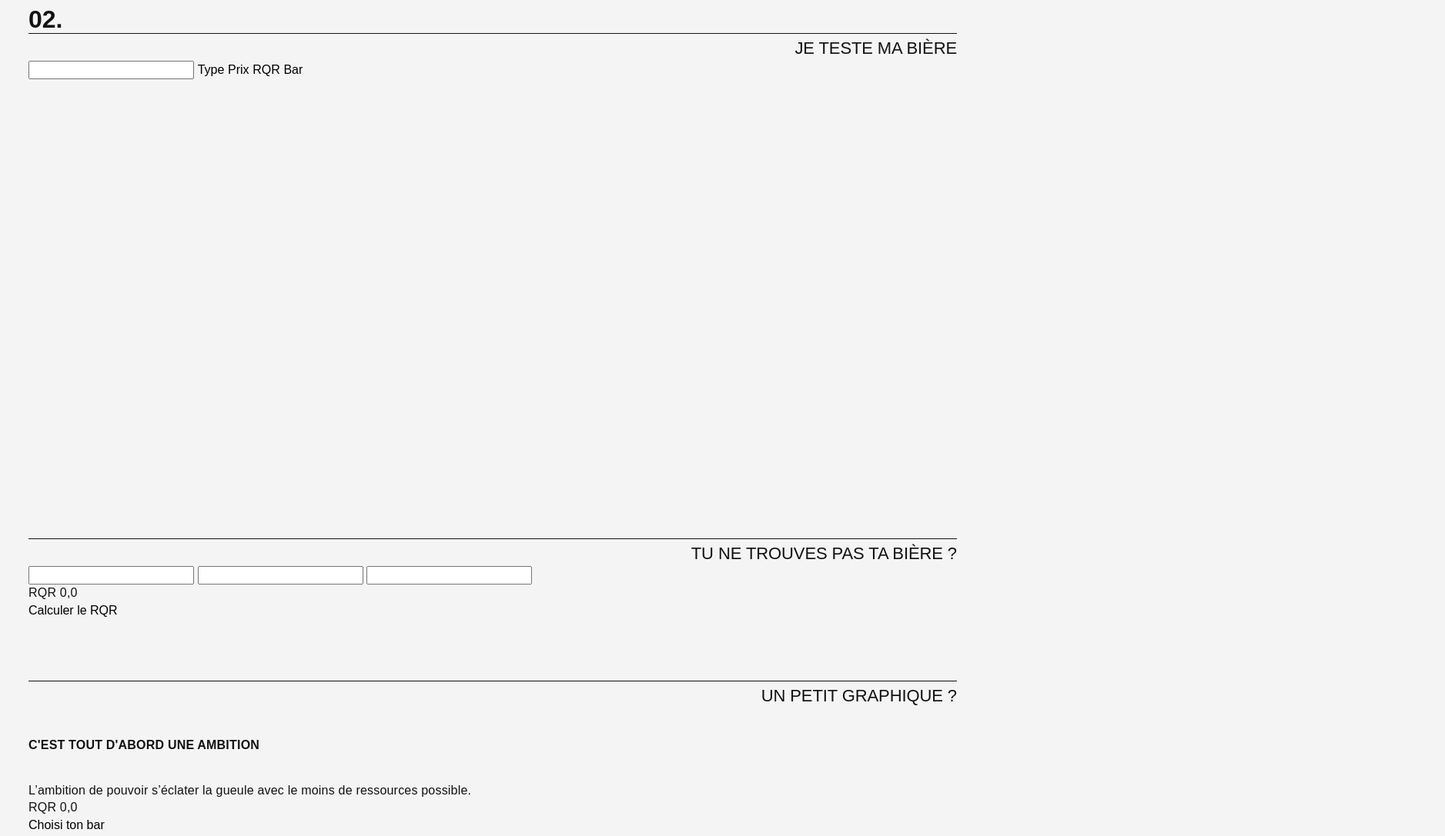
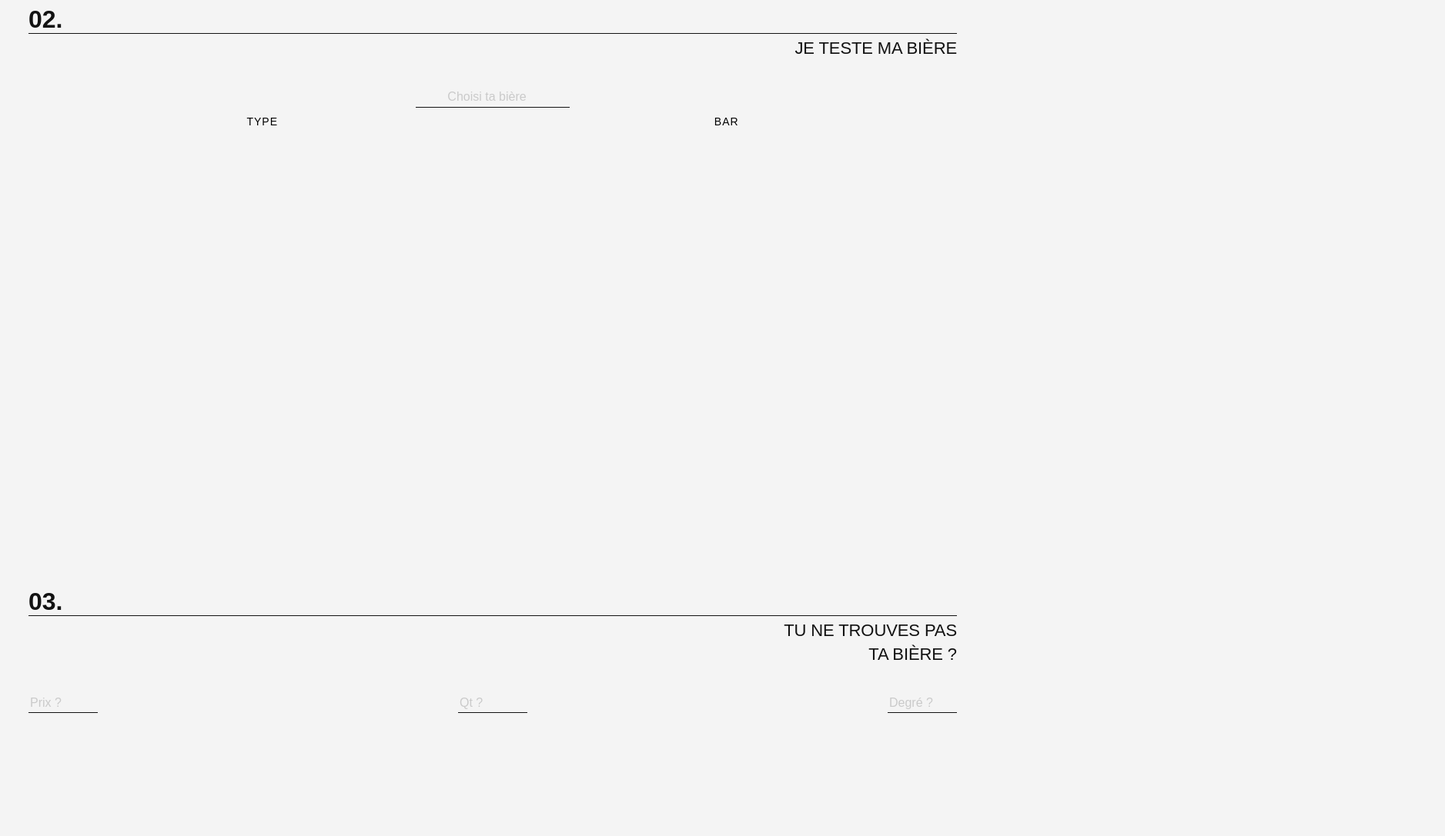
Before and after one commit to npremz/Data-play, a website: page src/index.html in a window 1280 px wide. Shown: the part 1082-2169 px from the top of the page at 77% size, 1877 px wide, since content can reach past the window. Drawn offline with nearby package versions, Linux system fonts and the light colour scheme; files that its build step writes are made by us from their sources; a web font is replaced by a local one.

Commit message:
avancement inté

```diff
--- a/src/index.html
+++ b/src/index.html
@@ -57,26 +57,28 @@
       </section>
       <section class="section">
         <h2 class="titre titre--secondaire"><span class="titre--numero">02.</span>Je teste ma bière</h2>
-        <input id="search" type="search">
-        <button class="bouton--categorie">Type</button>
-        <button class="bouton--categorie">Prix</button>
-        <button class="bouton--categorie">RQR</button>
-        <button class="bouton--categorie">Bar</button>
-        <small class="results"></small>
+        <input id="search" class="search-biere" type="search" placeholder="Choisi ta bière">
+        <div class="boitecategorie">
+          <button class="bouton--categorie">Type</button>
+          <button class="bouton--categorie">Bar</button>
+        </div>
+        <p class="result" id="resultNumber"></p>
         <div class="boitebiere">
           <ul id="results" class="results"></ul>
         </div>
       </section>
       <section class="section">
-        <h2 class="titre titre--secondaire">Tu ne trouves pas ta bière ?</h2>
-        <input id="prix" type="search">
-        <input id="quantite" type="search">
-        <input id="degre" type="search">
+        <h2 class="titre titre--secondaire"><span class="titre--numero">03.</span> Tu ne trouves pas<br>ta bière ?</h2>
+        <div class="boitecalcul">
+          <input id="prix" class="info-biere info-biere--prix" type="text" placeholder="Prix ?">
+          <input id="quantite" class="info-biere info-biere--qt" type="text" placeholder="Qt ?">
+          <input id="degre" class="info-biere info-biere--degre" type="text" placeholder="Degré ?">
+        </div>
         <p class="rqr">RQR 0,0</p>
         <button class="bouton--validation">Calculer le RQR</button>
       </section>
       <section class="section">
-        <h2 class="titre titre--secondaire">Un petit graphique ?</h2>
+        <h2 class="titre titre--secondaire"><span class="titre--numero">04.</span> Une petite<br>moyenne ?</h2>
         <h3 class="titre titre--soustitre">C'est tout d'abord une ambition</h3>
         <p class="paragraphe">L’ambition de pouvoir s’éclater la gueule avec le moins de ressources possible.</p>
         <p class="rqr">RQR 0,0</p>
--- a/src/scripts/main.js
+++ b/src/scripts/main.js
@@ -8,10 +8,11 @@ function rqr(alc, prix) {
 
 const list = document.querySelector('#results');
 const search_field = document.querySelector("#search");
-let biereTabl = []
-let barsTabl = []
-let valueBiere = []
-const colors = ["#F6E48F", "#F0AE32", "#7B2020", "#392B1F"]
+const numberResult = document.querySelector('#resultNumber');
+let biereTabl = [];
+let barsTabl = [];
+let valueBiere = [];
+const colors = ["#F6E48F", "#F0AE32", "#7B2020", "#392B1F"];
 
 fetch('scripts/bars.json')
 .then(
@@ -75,6 +76,8 @@ function fetchBiere() {
                         addResults(valueBiere[k], k);
                     }
 
+                    numberWrite(valueBiere);
+
 
                     search_field.addEventListener('input', (e) => {
                         let search_value = e.currentTarget.value
@@ -133,6 +136,9 @@ function fetchBiere() {
                         for (let k = 0; k < valueBiere.length; k++){
                             addResults(valueBiere[k], k);
                         }
+
+                        numberWrite(valueBiere);
+
                     });
 
 
@@ -143,6 +149,10 @@ function fetchBiere() {
         }
     )
 
+}
+
+function numberWrite(width) {
+    numberResult.textContent = `${width.length} bières trouvées`
 }
 
 
--- a/src/styles/app.scss
+++ b/src/styles/app.scss
@@ -68,6 +68,18 @@ ul {
 svg {
     fill: var(--color-bg-offset);
 }
+
+::placeholder { /* Chrome, Firefox, Opera, Safari 10.1+ */
+    color: rgb(202, 202, 202);
+  }
+
+  :-ms-input-placeholder { /* Internet Explorer 10-11 */
+    color: rgb(202, 202, 202);
+  }
+
+  ::-ms-input-placeholder { /* Microsoft Edge */
+    color: rgb(202, 202, 202);
+  }
 
 /*****************************/
 /*     header        */
@@ -201,7 +213,7 @@ svg {
 }
 
 /*****************************/
-/*     titre     */
+/*     paragraphe    */
 
 .paragraphe {
     margin: 0;
@@ -213,23 +225,87 @@ svg {
     }
 }
 
-.hidden {
+.rqr {
+    font-size: 65vw;
+    font-family: bee,sans-serif;
+    font-weight: 700;
+    letter-spacing: -3px;
+    text-align: center;
+    margin-top: 10px;
+    width: 100%;
+}
+
+.result {
+    font-size: 12px;
     position: relative;
+    width: 100%;
+    text-align: center;
+}
+
+/*****************************/
+/*     inputs    */
+
+.search-biere {
+    background-color: transparent;
     border: none;
-    overflow: hidden;
+    margin-top: 37px;
+    text-align: center;
+    position: relative;
+    left: 50%;
+    width: 200px;
+    margin-left: -100px;
+    font-size: 16px;
+    border-bottom: solid var(--color-bg-offset) 1px;
+    padding-bottom: 4px;
+}
+
+/*****************************/
+/*     bouton     */
+
+.bouton--validation {
     display: block;
-    width: 0px;
-    height: 0px;
-    text-indent: 100%;
-    white-space: nowrap;
-    overflow: hidden;
-    background-repeat: no-repeat;
-    background-size: cover;
-    background-position: center;
+    padding: 8px;
+    text-transform: uppercase;
+    font-size: 14px;
+    border-radius: 16px;
+    border: solid var(--color-bg-offset) 1px;
+    position: relative;
+    left: 50%;
+    margin-left: -75px;
+    margin-top: -60px;
 }
 
 /*****************************/
 /*     boites     */
+
+.boitecategorie {
+    display: flex;
+    margin-top: 10px;
+    justify-content: space-around;
+    margin-right: 0;
+    margin-bottom: 37px;
+
+    .bouton--categorie {
+        font-size: 14px;
+        text-transform: uppercase;
+        letter-spacing: 1px;
+    }
+}
+
+.boitecalcul {
+    display: flex;
+    width: 100%;
+    justify-content: space-between;
+    margin-top: 37px;
+
+    .info-biere {
+        width: 90px;
+        background-color: transparent;
+        border: none;
+        border-bottom: solid var(--color-bg-offset) 1px;
+        padding-bottom: 3px;
+    }
+}
 
 .boitebiere {
     height: 517px;
@@ -237,6 +313,7 @@ svg {
     overflow-y: hidden;
     width: calc(100% + 74px);
     margin-left: -37px;
+    margin-top: 15px;
 
     .results {
         display: flex;
@@ -305,10 +382,6 @@ svg {
 
     .rqr {
         font-size: 200px;
-        font-family: bee,sans-serif;
-        font-weight: 700;
-        letter-spacing: -3px;
-        text-align: center;
         margin-top: 40px;
     }
 
@@ -322,6 +395,21 @@ svg {
         margin-top: -30px;
 
     }
+}
+
+.hidden {
+    position: relative;
+    border: none;
+    overflow: hidden;
+    display: block;
+    width: 0px;
+    height: 0px;
+    text-indent: 100%;
+    white-space: nowrap;
+    overflow: hidden;
+    background-repeat: no-repeat;
+    background-size: cover;
+    background-position: center;
 }
 
 
```
Also changed, not shown: 1 other file.
